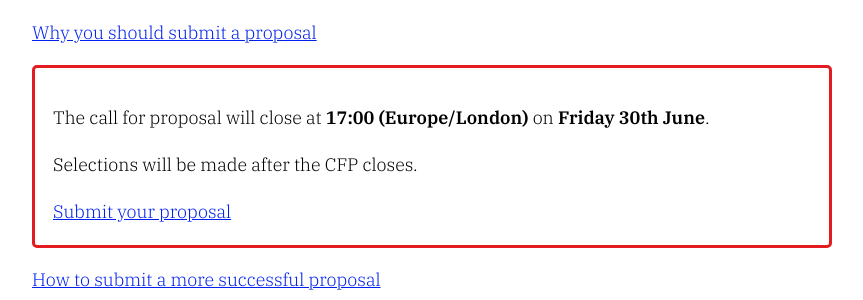
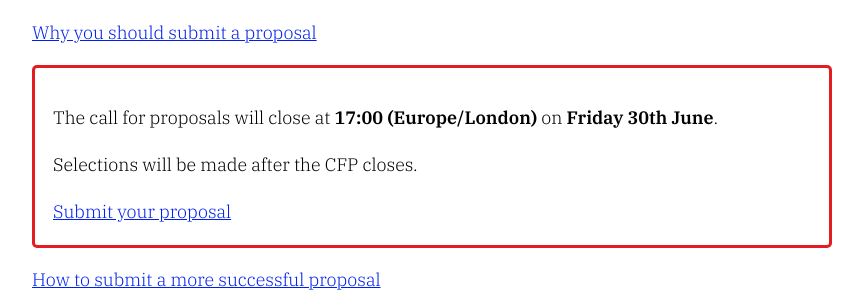
Before and after one commit to gma/2025.pyconuk.org, a Jekyll site: the page built from src/call-for-proposals.md, in a window 1280 px wide and 900 px high, scrolled down 324 px. Shown: the part 154-454 px from the top of the window, without its empty margins (208-1071 px from the left). Built offline with Jekyll 4.4.1, drawn with Linux system fonts in a browser that asks for light colours.

Commit message:
Call for proposals, not just one

```diff
--- a/src/call-for-proposals.md
+++ b/src/call-for-proposals.md
@@ -10,7 +10,7 @@ title: Call for Proposals
 <a href="/call-for-proposals/why-you-should-submit-proposal/">Why you should submit a proposal</a>
 
 <div class="box box_red">
-  <p>The call for proposal will close at <strong>17:00 (Europe/London)</strong> on <strong>{{ site.cfp_end }}</strong>.</p>
+  <p>The call for proposals will close at <strong>17:00 (Europe/London)</strong> on <strong>{{ site.cfp_end }}</strong>.</p>
   <p>Selections will be made after the CFP closes.</p>
   <p>{% if site.cfp_open == true %}<a href="https://pretalx.com/pycon-uk-{{ site.con_year }}/cfp" target="_blank">Submit your proposal</a>{% else %}We'll publish a link here to submit your proposal when the CFP opens.{% endif %}</p>
 </div>
```
